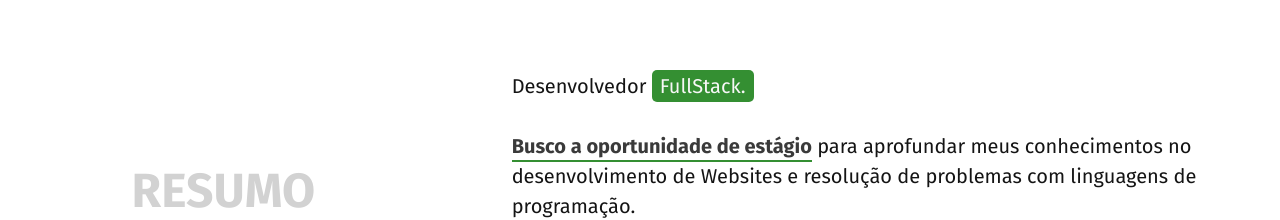
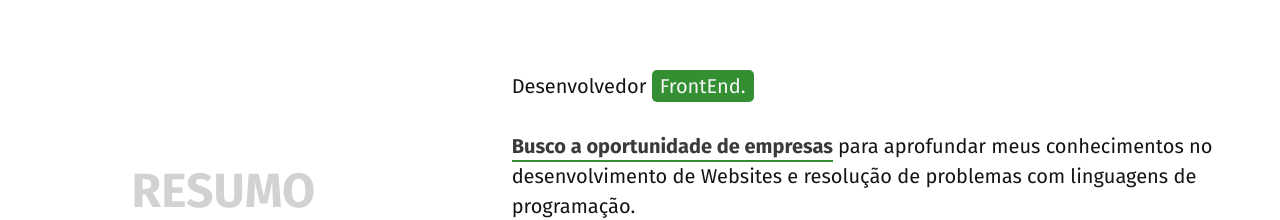
Before and after one commit to LucasMedeiros007/Portif-lio, a plain HTML site: page index.html in a window 1280 px wide. Shown: the part 571-791 px from the top of the page. Drawn offline with Linux system fonts and the light colour scheme.

Commit message:
frontend

```diff
--- a/index.html
+++ b/index.html
@@ -34,8 +34,8 @@
     <section class="resumo" aria-label="resumo">
         <h2 class="subtituloResumo">RESUMO</h2>
         <div>
-            <p class="resumo-texto">Desenvolvedor <strong class="desenvFull">FullStack.</strong><br><br> <strong class="busco">Busco a oportunidade de estágio</strong> para aprofundar meus conhecimentos no desenvolvimento de Websites e resolução de problemas com linguagens de programação.
-            <br><br>Possuo <strong class="ingles">Inglês</strong> avançado - B2 / C1 <br><br></p>
+            <p class="resumo-texto">Desenvolvedor <strong class="desenvFull">FrontEnd.</strong><br><br> <strong class="busco">Busco a oportunidade de empresas</strong> para aprofundar meus conhecimentos no desenvolvimento de Websites e resolução de problemas com linguagens de programação.
+            <br><br>Possuo <strong class="ingles">Inglês</strong> avançado<br><br></p>
         </div>
     </section>
 
```
